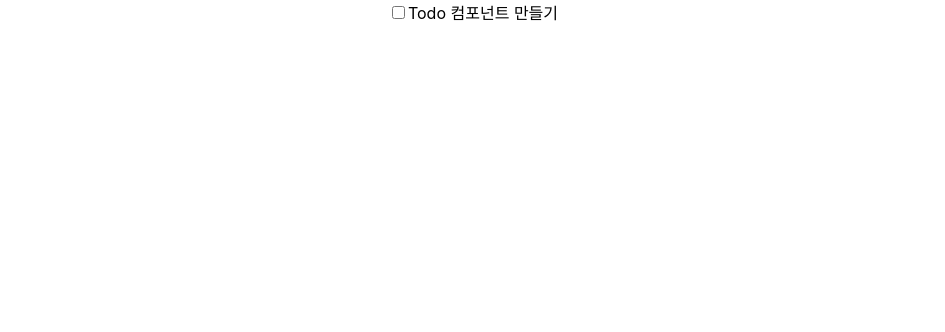
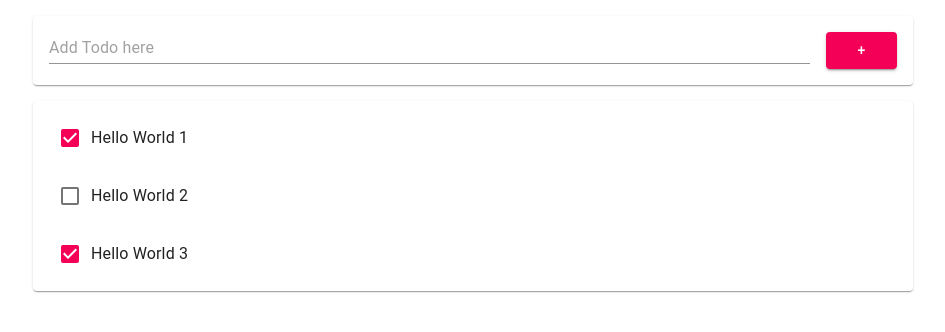
Before and after one commit to wjdals898/todo-react-app, a React (Create React App) app: page / in a window 1280 px wide. Shown: the top 332 px of the page, without its empty margins (167-1112 px from the left). Built offline with nearby package versions, Linux system fonts and the light colour scheme.

Commit message:
4/12 수업 종료

```diff
--- /dev/null
+++ b/src/AddTodo.js
@@ -0,0 +1,55 @@
+import React from "react";
+import {Paper, TextField, Button, Grid} from "@material-ui/core";
+
+class AddTodo extends React.Component {
+    constructor(props) {
+        super(props);
+        this.state = {item: {title: ""}};
+        this.add = props.add;
+    }
+
+    onInputChange = (e) => { // 할 일 입력시 호출
+        const thisItem = this.state.item;
+        thisItem.title = e.target.value;
+        this.setState({item:thisItem});
+        console.log(thisItem);
+    }
+    onButtonClick = () => { // 버튼 클릭시 호출
+        this.add(this.state.item);
+        this.setState({item:{title:""}});   // title 초기화
+    }
+    enterKeyEventHandler = (e) => {
+        if (e.key === 'Enter') {
+            this.onButtonClick();
+        }
+    }
+
+    render() {
+        return (
+            <Paper style={{margin:16,padding:16}}>
+                <Grid container>
+                    <Grid xs={11} md={11} item style={{paddingRight:16}}>
+                        <TextField
+                            placeholder="Add Todo here"
+                            fullWidth
+                            onChange={this.onInputChange}
+                            onKeyPress={this.enterKeyEventHandler}
+                            value={this.state.item.title}
+                        />
+                    </Grid>
+                    <Grid xs={1} md={1} item>
+                        <Button
+                            fullWidth
+                            color="secondary"
+                            variant="contained"
+                            onClick={this.onButtonClick}>
+                                +
+                        </Button>
+                    </Grid>
+                </Grid>
+            </Paper>
+        );
+    }
+}
+
+export default AddTodo;
--- a/src/App.js
+++ b/src/App.js
@@ -1,19 +1,48 @@
 import './App.css';
 import React from 'react';
 import Todo from './Todo';
+import AddTodo from "./AddTodo.js"
+import { Container, List, Paper } from '@material-ui/core';
 
 class App extends React.Component {
   constructor(props){
     super(props);
-    this.state = {
-      item: {id:0, title: "Hello World 1", done:true},
+    this.state = { // item 리스트를 state에서 관리
+      items: [
+        {id:0, title: "Hello World 1", done:true},  // 가상 데이터를 넣어서 테스트
+        {id:1, title: "Hello World 2", done:false}, // 나중에는 백엔드에서 데이터를 얻어올 예정
+        {id:2, title: "Hello World 3", done:true}]
     };
   }
 
+  add = (item) => {
+    const thisItems = this.state.items;
+    item.id = "ID-"+thisItems.length;
+    item.done = false;
+    thisItems.push(item);
+    this.setState({items:thisItems});
+    console.log("items : ",this.state.items);
+  }
+
   render() {
+    var todoItems = this.state.items.length > 0 && (
+      <Paper style={{margin:16}}>
+        <List>
+          {this.state.items.map((item,idx) => (
+            <Todo item={item} key={item.id} />
+          ))}
+        </List>
+      </Paper>
+    );
+
     return (
       <div className="App">
-        <Todo item={this.state.item}/> {/* 부모가 자식을 생성할 때 정보를 줄 수 있음 */}
+        {/*<Todo item={this.state.items}/>  부모가 자식을 생성할 때 정보를 줄 수 있음 */}
+        {/* <Todo> 컴포넌트 여러 개 */}
+        <Container maxWidth="md">
+          <AddTodo add={this.add}/>
+          <div className="TodoList">{todoItems}</div>
+        </Container>
       </div>
     );
   }
--- a/src/Todo.js
+++ b/src/Todo.js
@@ -1,24 +1,28 @@
+import { InputBase, ListItem, ListItemText, Checkbox } from '@material-ui/core';
 import React from 'react';
 
 class Todo extends React.Component {
+    constructor(props) {
+        super(props);
+        this.state = {item: props.item};
+    }
 
     render() {
+        const item = this.state.item;
         return (
-            <div className="Todo">
-                <input
-                    type="checkbox"
-                    id="todo0"
-                    name="todo0"
-                    value="todo0"/>
-                <label for="todo0">Todo 컴포넌트 만들기</label>
-                { /*
-                    comment here
-                */ }
-                {
-                    //comment
-                    //comment2
-                }
-            </div>
+            <ListItem>
+                <Checkbox checked={item.done}/>
+                <ListItemText>
+                    <InputBase
+                        inputProps={{"aria-label":"naked"}}
+                        type="text"
+                        id={item.id}
+                        name={item.name}
+                        value={item.title}
+                        multiline={true}
+                        fullWidth={true}/>
+                </ListItemText>
+            </ListItem>
         );
     }
 }
```
